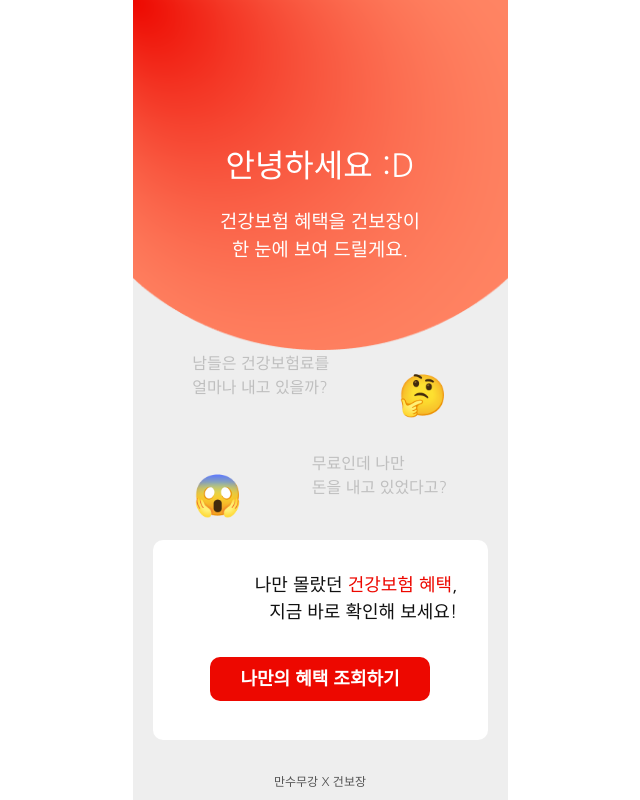
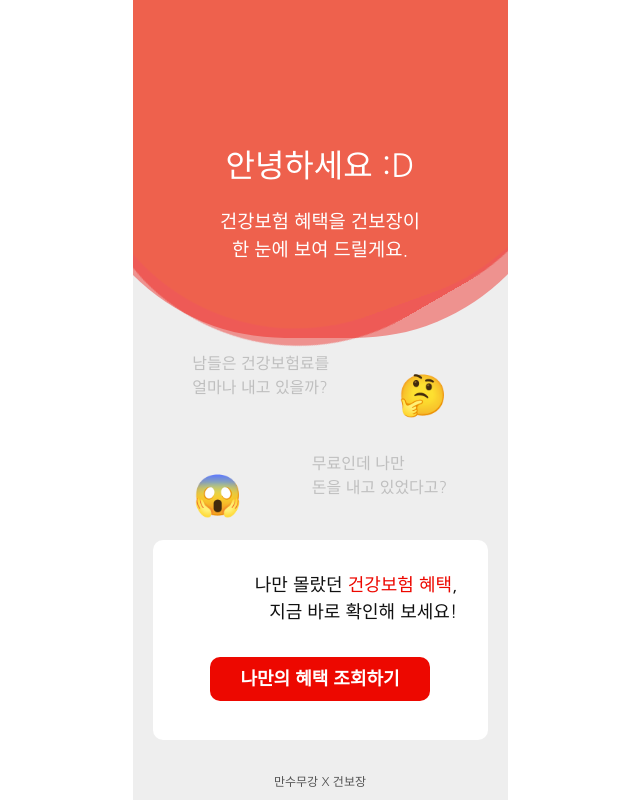
Before and after one commit to kyileeyu/mansumugang, a Vue app: page / in a window 1280 px wide. Shown: the whole page, without its empty margins (320-960 px from the left). Built offline with nearby package versions, Linux system fonts and the light colour scheme.

Commit message:
Modify: main화면 애니메이션 추가

```diff
--- a/src/components/Basic.vue
+++ b/src/components/Basic.vue
@@ -703,7 +703,7 @@ select:hover{
 /* 결과 정보지 */
 .result-info{
     width: 100%;
-    padding-bottom: 20px;
+    /* padding-bottom: 20px; */
     border-bottom: 3px solid #ddd;
 }
 
--- a/src/components/Main.vue
+++ b/src/components/Main.vue
@@ -1,6 +1,9 @@
 <template>
     <!-- <Intro v-if="showIntro == true"/> -->
     <div v-if="showIntro == false" class="main">
+         <div class='wave -one'></div>
+        <div class='wave -two'></div>
+        <div class='wave -three'></div>
         <div class="header">
             <h3 class="header-title">
                 <span>안녕하세요 :D</span><br>
@@ -83,9 +86,9 @@ export default {
 .main{
     color:#fff;
     text-align: left;
-    background-image: url('../assets/3.png');
+    /* background-image: url('../assets/3.png');
     background-size: 100%;
-    background-repeat: no-repeat;
+    background-repeat: no-repeat; */
     background-color: #eee;
     object-fit: fill;
     height: 100vh;
@@ -97,6 +100,9 @@ export default {
     color: #888282;
 }
 .header-title{
+    position: absolute;
+    width: 100%;
+    text-align: center;
     padding-top: 140px;
     color: #FFF;
     font-weight: 400;
@@ -193,4 +199,54 @@ a:hover
     color: #525252;
     font-size: 12px;
 }
+
+/* 애니메이션 */
+.main {
+
+  position: relative;
+  overflow: hidden;
+  transform: translate3d(0, 0, 0);
+}
+
+.wave {
+  opacity: .4;
+  position: absolute;
+  top: 11%;
+  left: 50%;
+  background: #ED0800;
+  width: 500px;
+  height: 500px;
+  margin-left: -250px;
+  margin-top: -250px;
+  transform-origin: 50% 48%;
+  border-radius: 43%;
+  animation: drift 6000ms infinite linear;
+}
+
+.wave.-three {
+  animation: drift 5000ms infinite linear;
+}
+
+.wave.-two {
+  animation: drift 9000ms infinite linear;
+  opacity: .1;
+  background: yellow;
+}
+
+.box:after {
+  content: '';
+  display: block;
+  left: 0;
+  top: 0;
+  width: 100%;
+  height: 100%;
+  background: linear-gradient(to bottom, rgba(#e8a, 1), rgba(#def, 0) 80%, rgba(white, .5));
+  z-index: 11;
+  transform: translate3d(0, 0, 0);
+}
+
+@keyframes drift {
+  from { transform: rotate(0deg); }
+  from { transform: rotate(360deg); }
+}
 </style>
```
